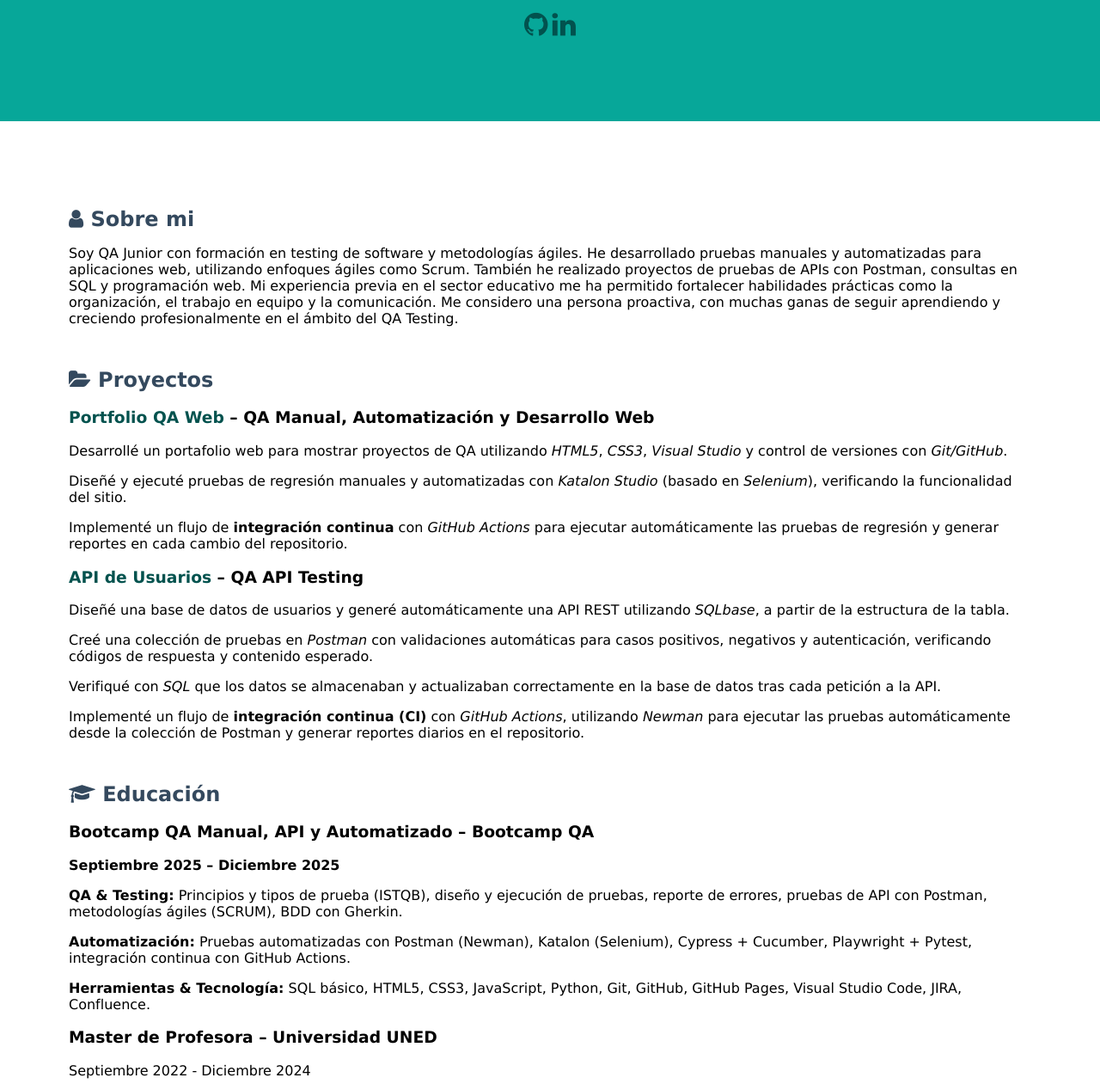
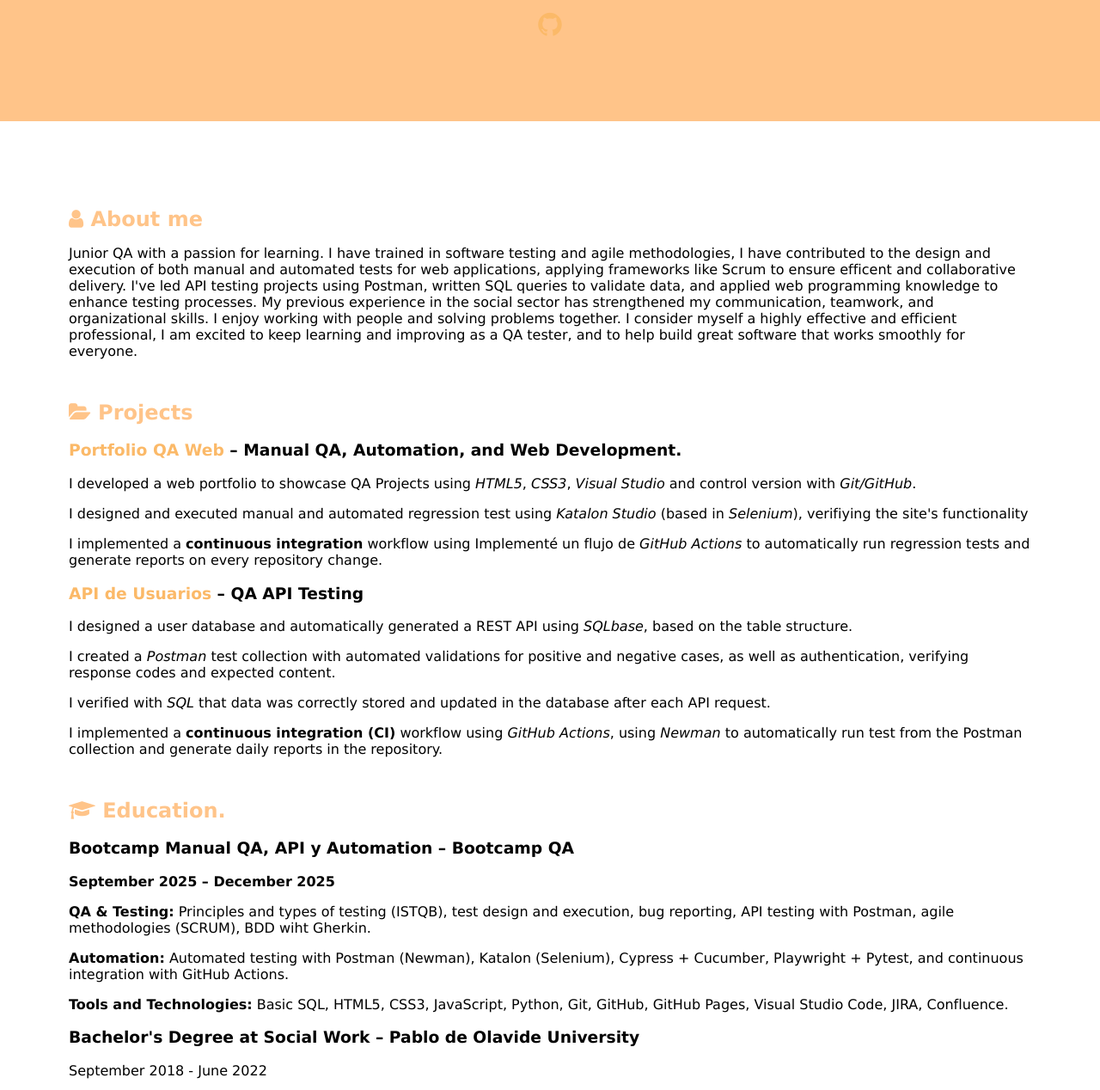
Before and after one commit to MariaLauraMDQA/portfolioqa, a plain HTML site: page index.html in a window 1280 px wide. Shown: the part 260-1528 px from the top of the page at 86% size. Drawn offline with Linux system fonts and the light colour scheme.

Commit message:
cambio color principal a amarillo

```diff
--- a/index.html
+++ b/index.html
@@ -4,9 +4,9 @@
 <head>
   <meta charset="UTF-8" />
   <meta name="viewport" content="width=device-width, initial-scale=1.0" />
-  <meta name="description" content="Portfolio Reyes Cuesta QA" />
-  <meta name="author" content="Reyes Cuesta" />
-  <title>Reyes Cuesta - Portfolio</title>
+  <meta name="description" content="Portfolio María y Laura QA" />
+  <meta name="author" content="María Jesús Monge" />
+  <title>María Jesús Monge - Portfolio</title>
   <link href="style.css" rel="stylesheet" />
   <!-- Importar Font Awesome para los iconos -->
   <link rel="stylesheet" href="https://cdnjs.cloudflare.com/ajax/libs/font-awesome/4.7.0/css/font-awesome.min.css" />
@@ -16,63 +16,61 @@
         <!-- Menú de navegación -->
   <nav>
       <ul>
-        <li><a id="menusobremi" href="#sobremi">Sobre mí</a></li>
-        <li><a id="menuproyectos" href="#proyectos">Proyectos</a></li>
-        <li><a id="menueducacion" href="#educacion">Educación</a></li>
-        <li><a id="menucontacto" href="#contacto">Contacto</a></li>
+        <li><a id="menusobremi" href="#sobremi">About me</a></li>
+        <li><a id="menuproyectos" href="#proyectos">Project</a></li>
+        <li><a id="menueducacion" href="#educacion">Education</a></li>
+        <li><a id="menucontacto" href="#contacto">Contact</a></li>
       </ul>
     </nav>
   <header>
-    <h1 id="nombre">Reyes Diaz</h1>
+    <h1 id="nombre">María Jesús Monge</h1>
     <p id="titulo">Junior QA</p>
     <p>
-      <a id="linkgithub" href="https://github.com/Bootcamp-QA/portfolioqa" title="GitHub"
+      <a id="linkgithub" href="https://github.com/MariaLauraMDQA/portfolioqa" title="GitHub"
         class="fa fa-github fa-2x" aria-label="GitHub"></a>
-      <a id="linklinkedin" href="https://www.linkedin.com/in/reyescuesta" title="LinkedIn"
-        class="fa fa-linkedin fa-2x" aria-label="LinkedIn"></a>
+
     </p>
   </header>
   <main>
     <section id="sobremi">
       <h2 id="titulosobremi">
-        <i class="fa fa-user"></i> Sobre mi
+        <i class="fa fa-user"></i> About me
       </h2>
       <p>
-        Soy QA Junior con formación en testing de software y metodologías
-        ágiles. He desarrollado pruebas manuales y automatizadas para
-        aplicaciones web, utilizando enfoques ágiles como Scrum. También he
-        realizado proyectos de pruebas de APIs con Postman, consultas en SQL y
-        programación web. Mi experiencia previa en el sector educativo me ha
-        permitido fortalecer habilidades prácticas como la organización, el
-        trabajo en equipo y la comunicación. Me considero una persona proactiva,
-        con muchas ganas de seguir aprendiendo y creciendo profesionalmente en
-        el ámbito del QA Testing.
+        Junior QA with a passion for learning. I have trained
+        in software testing and agile methodologies, I have contributed to the design and execution of
+        both manual and automated tests for web applications, applying frameworks like Scrum to ensure
+        efficent and collaborative delivery. I've led API testing projects using Postman, written SQL
+        queries to validate data, and applied web programming knowledge to enhance testing processes.
+        My previous experience in the social sector has strengthened my communication, teamwork, and
+        organizational skills. I enjoy working with people and solving problems together.
+        I consider myself a highly effective and efficient professional, I am excited to keep learning
+        and improving as a QA tester, and to help build great software that works smoothly for everyone.
       </p>
     </section>
 
     <section id="proyectos">
       <h2 id="tituloproyectos">
-        <i class="fa fa-folder-open"></i> Proyectos
+        <i class="fa fa-folder-open"></i> Projects
       </h2>
 
       <h3>
         <a id="linkproyectoportafolio" href="https://yourwebsite.com">Portfolio QA Web</a>
-        – QA Manual, Automatización y Desarrollo Web
+        – Manual QA, Automation, and Web Development.
       </h3>
       <p>
-        Desarrollé un portafolio web para mostrar proyectos de QA utilizando
-        <em>HTML5</em>, <em>CSS3</em>, <em>Visual Studio</em> y control de
-        versiones con <em>Git/GitHub</em>.
+        I developed a web portfolio to showcase QA Projects using <em>HTML5</em>, <em>CSS3</em>, <em>Visual Studio</em>
+        and control version with <em>Git/GitHub</em>.
       </p>
       <p>
-        Diseñé y ejecuté pruebas de regresión manuales y automatizadas con
-        <em>Katalon Studio</em> (basado en <em>Selenium</em>), verificando la
-        funcionalidad del sitio.
+        I designed and executed manual and automated regression test using
+         <em>Katalon Studio</em> (based in <em>Selenium</em>), verifiying
+        the site's functionality
       </p>
       <p>
-        Implementé un flujo de <strong>integración continua</strong> con
-        <em>GitHub Actions</em> para ejecutar automáticamente las pruebas de
-        regresión y generar reportes en cada cambio del repositorio.
+        I implemented a <strong>continuous integration</strong> workflow using Implementé un flujo de <em>GitHub Actions</em>
+        to automatically run regression tests and generate reports on
+        every repository change.
       </p>
 
       <h3>
@@ -80,55 +78,53 @@
         – QA API Testing
       </h3>
       <p>
-        Diseñé una base de datos de usuarios y generé automáticamente una API
-        REST utilizando <em>SQLbase</em>, a partir de la estructura de la tabla.
+        I designed a user database and automatically generated a REST API
+        using <em>SQLbase</em>, based on the table structure.
       </p>
       <p>
-        Creé una colección de pruebas en <em>Postman</em> con validaciones
-        automáticas para casos positivos, negativos y autenticación, verificando
-        códigos de respuesta y contenido esperado.
+        I created a <em>Postman</em> test collection with automated
+        validations for positive and negative cases, as well as authentication,
+        verifying response codes and expected content.
       </p>
       <p>
-        Verifiqué con <em>SQL</em> que los datos se almacenaban y actualizaban
-        correctamente en la base de datos tras cada petición a la API.
+        I verified with <em>SQL</em> that data was correctly stored and updated in
+        the database after each API request.
       </p>
       <p>
-        Implementé un flujo de <strong>integración continua (CI)</strong> con
-        <em>GitHub Actions</em>, utilizando <em>Newman</em> para ejecutar las
-        pruebas automáticamente desde la colección de Postman y generar
-        reportes diarios en el repositorio.
+        I implemented a <strong>continuous integration (CI)</strong> workflow using
+        <em>GitHub Actions</em>, using <em>Newman</em> to automatically run test
+        from the Postman collection and generate daily reports in the repository.
       </p>
     </section>
 
     <section id="educacion">
       <h2 id="tituloeducacion">
-        <i class="fa fa-graduation-cap"></i> Educación
+        <i class="fa fa-graduation-cap"></i> Education.
       </h2>
-      <h3>Bootcamp QA Manual, API y Automatizado – Bootcamp QA</h3>
-      <p><strong>Septiembre 2025 – Diciembre 2025</strong></p>
+      <h3>Bootcamp Manual QA, API y Automation – Bootcamp QA</h3>
+      <p><strong>September 2025 – December 2025</strong></p>
       <p>
-        <strong>QA & Testing:</strong> Principios y tipos de prueba (ISTQB),
-        diseño y ejecución de pruebas, reporte de errores, pruebas de API con
-        Postman, metodologías ágiles (SCRUM), BDD con Gherkin.
+        <strong>QA & Testing:</strong> Principles and types of testing (ISTQB),
+        test design and execution, bug reporting, API testing with Postman,
+        agile methodologies (SCRUM), BDD wiht Gherkin.
       </p>
       <p>
-        <strong>Automatización:</strong> Pruebas automatizadas con Postman
-        (Newman), Katalon (Selenium), Cypress + Cucumber, Playwright + Pytest,
-        integración continua con GitHub Actions.
+        <strong>Automation:</strong> Automated testing with Postman (Newman), Katalon (Selenium),
+        Cypress + Cucumber, Playwright + Pytest, and continuous integration with GitHub Actions.
       </p>
       <p>
-        <strong>Herramientas & Tecnología:</strong> SQL básico, HTML5, CSS3,
+        <strong>Tools and Technologies:</strong> Basic SQL, HTML5, CSS3,
         JavaScript, Python, Git, GitHub, GitHub Pages, Visual Studio Code, JIRA,
         Confluence.
       </p>
 
-      <h3>Master de Profesora – Universidad UNED</h3>
-      <p>Septiembre 2022 - Diciembre 2024</p>
+      <h3>Bachelor's Degree at Social Work  – Pablo de Olavide University</h3>
+      <p>September 2018 - June 2022</p>
     </section>
 
     <section id="contacto">
       <h2 id="titulocontacto">
-        <i class="fa fa-envelope"></i> Contacto
+        <i class="fa fa-envelope"></i> Contact
       </h2>
       <form
         action="https://docs.google.com/forms/d/e/1FAIpQLSelAH07_exqwX5BQ6-Pu5iBp-cmEMJmW2APO24Xlw60aTkpVQ/formResponse"
--- a/style.css
+++ b/style.css
@@ -6,7 +6,7 @@ body {
 }
 
 header {
-  background-color: rgb(7, 167, 153);
+  background-color: #ffc489;
   color: white;
   padding: 5rem;
   text-align: center;
@@ -57,7 +57,7 @@ p {
 }
 
 a {
-  color: #02524e;
+  color: #fbb968;
   text-decoration: none;
 }
 
@@ -72,7 +72,7 @@ section {
 h2 {
   font-size: 1.5rem;
   margin-bottom: 1rem;
-  color: #34495e;
+  color: #ffc489;
 }
 
 /* FORMULARIO */
@@ -95,7 +95,7 @@ select {
 button {
   width: 100%;
   padding: 1rem;
-  background-color: #02463a;
+  background-color: #ffc489;
   color: white;
   border: none;
   border-radius: 0.5rem;
```
